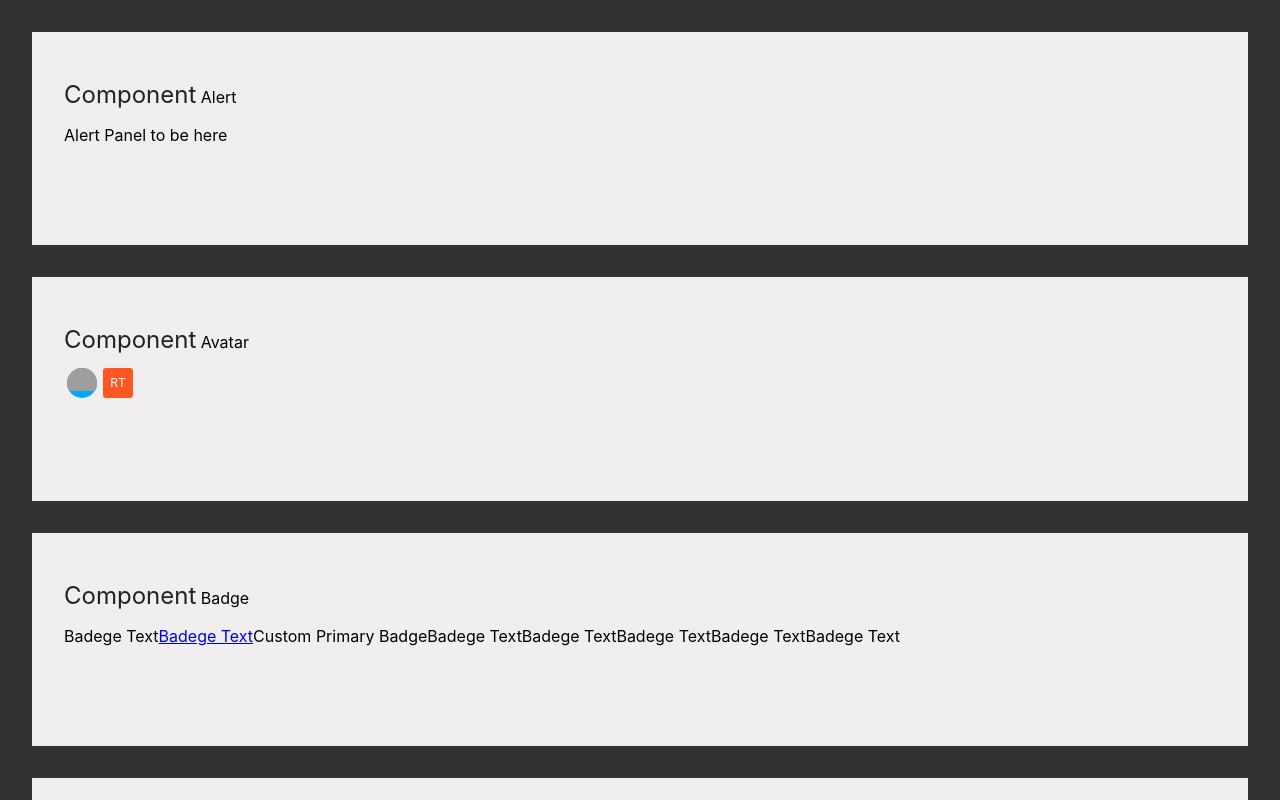
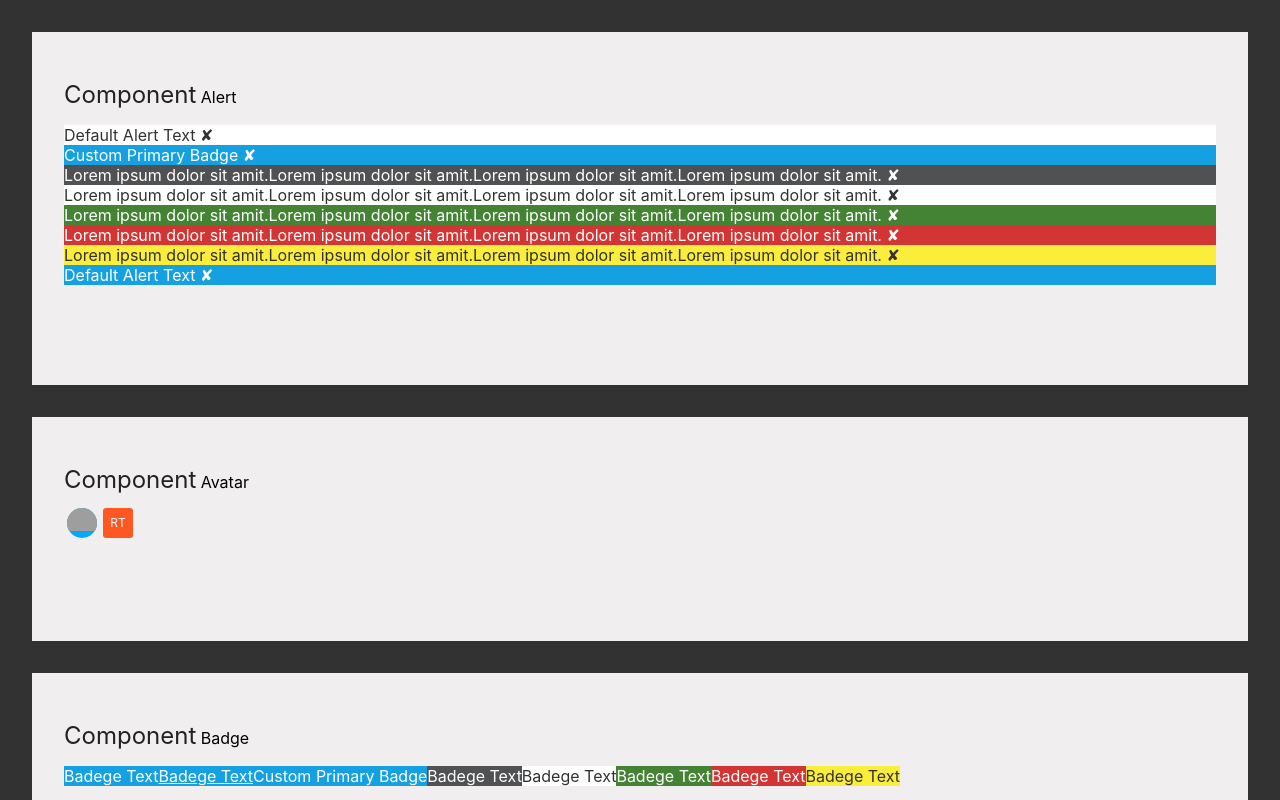
Before and after one commit to sachingvit/react-ui-toolkit, a React (Create React App) app: page / in a window 1280 px wide. Shown: the top 800 px of the page. Built offline with nearby package versions, Linux system fonts and the light colour scheme; grey boxes are pictures that could not be loaded.

Commit message:
update HOC name and Alert setup

```diff
--- a/src/App.js
+++ b/src/App.js
@@ -8,8 +8,8 @@ import { Avatar, Alert, Badge, LableInput } from './lib/component'
 import { alertComponent, avatarComponent, labelComponent, badgeComponent } from './docProps'
 
 
-const DemoSection = ({ children }) => {
-  return <div className="demo-section">{children}</div>
+const DemoSection = ({ children, noFlex }) => {
+  return <div className={`demo-section ${noFlex && `no-flex`}`}>{children}</div>
 }
 
 const ComponentNameDispay = ({ name }) => <p><span>Component</span> {name}</p>
@@ -21,8 +21,10 @@ function App() {
 
       <div className="demo-content-area">
         <ComponentNameDispay name={`${alertComponent?.name}`} />
-        <DemoSection>
-          <Alert {...alertComponent?.props} />
+        <DemoSection noFlex={true}>
+          {React.Children.toArray(
+            alertComponent.props.map(alertProps => <Alert {...alertProps}>{`${alertProps?.text || 'Default Alert Text'}`}</Alert>)
+          )}
         </DemoSection>
       </div>
 
--- a/src/docProps.js
+++ b/src/docProps.js
@@ -33,7 +33,34 @@ export const avatarComponent = {
 export const alertComponent = {
     name: 'Alert',
     props: [
-
+        undefined,
+        {
+            type: "primary",
+            text: "Custom Primary Badge"
+        },
+        {
+            text: "Lorem ipsum dolor sit amit.Lorem ipsum dolor sit amit.Lorem ipsum dolor sit amit.Lorem ipsum dolor sit amit.",
+            type: "secondary"
+        },
+        {
+            text: "Lorem ipsum dolor sit amit.Lorem ipsum dolor sit amit.Lorem ipsum dolor sit amit.Lorem ipsum dolor sit amit.",
+            type: "default"
+        },
+        {
+            text: "Lorem ipsum dolor sit amit.Lorem ipsum dolor sit amit.Lorem ipsum dolor sit amit.Lorem ipsum dolor sit amit.",
+            type: "success"
+        },
+        {
+            text: "Lorem ipsum dolor sit amit.Lorem ipsum dolor sit amit.Lorem ipsum dolor sit amit.Lorem ipsum dolor sit amit.",
+            type: "danger"
+        },
+        {
+            text: "Lorem ipsum dolor sit amit.Lorem ipsum dolor sit amit.Lorem ipsum dolor sit amit.Lorem ipsum dolor sit amit.",
+            type: "warning"
+        },
+        {
+            type: "primary"
+        }
     ]
 }
 
--- a/src/index.css
+++ b/src/index.css
@@ -26,6 +26,10 @@
             color: rgba(26, 24, 24, 0.959);
         }
 
+        div.demo-content-area .demo-section.no-flex {
+            display: block;
+        }
+
         div.demo-content-area .demo-section {
             display: flex;
             /* max-width: 25%;
--- /dev/null
+++ b/src/lib/component/Alert/Alert.css
@@ -0,0 +1,9 @@
+.alert {
+    display: block;
+    padding: 1rem;
+    margin: 1rem;
+    width: 98%;
+    min-width: 98%;
+    border: 1px solid #c0c0c0;
+    border-radius: 10px;
+}
--- a/src/lib/component/Alert/Alert.js
+++ b/src/lib/component/Alert/Alert.js
@@ -1,20 +1,34 @@
 import React from 'react'
 import PropTypes from 'prop-types'
+import './../Badge/Badge.css'
+import './Alert.css'
+import { WithSkin } from './../Badge/Badge'
 
-function Alert(props) {
-    return (
-        <div>
-            Alert Panel to be here
-        </div>
-    )
-}
+const Alert = WithSkin(
+    function Alert(props) {
+        const {
+            classes,
+            text: AlertText,
+            children = null,
+            ...rest
+        } = props;
+        return (
+            <>
+                <div className={classes}>
+                    <span>{children || AlertText}</span>
+                    <span className="close"> &#10008; </span>
+                </div>
+            </>
+        )
+    }
+)
 
 Alert.defaultProps = {
     href: "",
     size: "small",
     tag: 'span',
-    type: "primary",
-    text: '',
+    type: "default",
+    text: 'It\'s a default alert.',
     variant: 'button',
 }
 
--- a/src/lib/component/Badge/Badge.css
+++ b/src/lib/component/Badge/Badge.css
@@ -9,57 +9,81 @@ a.badge {
     text-decoration: none;
 }
 
+.primary {
+    background-color: rgb(21, 160, 225);
+    color: white;
+}
+
+.primary:hover {
+    background-color: rgb(9, 149, 214);
+}
+
+.secondary {
+    color: white;
+    background-color: rgb(80, 81, 82);
+}
+
+.secondary:hover {
+    background-color: rgb(31, 32, 32);
+}
+
+.default {
+    color: #323232;
+    background-color: rgb(255, 255, 255);
+}
+
+.default:hover {
+    background-color: rgb(238, 232, 232);
+}
+
+.success {
+    background-color: rgb(68, 131, 52);
+    color: white;
+}
+
+.success:hover {
+    background-color: rgb(61, 126, 45);
+}
+
+.danger {
+    background-color: rgb(211, 52, 52);
+    color: white;
+}
+
+.danger:hover {
+    background-color: rgb(209, 38, 38);
+}
+
+.warning {
+    background-color: rgb(250, 237, 60);
+    color: #323232;
+}
+
+.warning:hover {
+    background-color: rgb(225, 213, 34);
+}
+
+.badge.success {
+    color: #fff;
+}
+
+.badge.default {
+    border: 1px solid rgb(90, 87, 87);
+    color: #323232;
+}
+
+.badge.danger {
+    color: #fff;
+}
+
+.badge.warning {
+    color: #323232;
+}
+
 .badge.primary {
     color: white;
-    background-color: rgb(21, 160, 225);
-}
-
-.badge.primary:hover {
-    background-color: rgb(9, 149, 214);
 }
 
 .badge.secondary {
     color: white;
-    background-color: rgb(80, 81, 82);
 }
-
-.badge.secondary:hover {
-    background-color: rgb(31, 32, 32);
-}
-
-.badge.default {
-    border: 1px solid rgb(90, 87, 87);
-    background-color: rgb(255, 255, 255);
-    color: #323232;
-}
-
-.badge.default:hover {
-    background-color: rgb(238, 232, 232);
-}
-
-.badge.success {
-    background-color: rgb(68, 131, 52);
-    color: #fff;
-}
-
-.badge.success:hover {
-    background-color: rgb(61, 126, 45);
-}
-
-.badge.danger {
-    background-color: rgb(211, 52, 52);
-    color: #fff;
-}
-
-.badge.danger:hover {
-    background-color: rgb(209, 38, 38);
-}
-
-.badge.warning {
-    background-color: rgb(250, 237, 60);
-    color: #323232;
-}
-
-.badge.warning:hover {
-    background-color: rgb(225, 213, 34);
-}
--- a/src/lib/component/Badge/Badge.js
+++ b/src/lib/component/Badge/Badge.js
@@ -2,7 +2,7 @@ import PropTypes from 'prop-types'
 import './Badge.css'
 
 
-const Badge = WithBadge(function Badge(props) {
+const Badge = WithSkin(function Badge(props) {
     let {
         tag: Tag,
         text: badgeText,
@@ -26,7 +26,7 @@ const Badge = WithBadge(function Badge(props) {
 })
 
 
-function WithBadge(Component) {
+export function WithSkin(Component) {
     return (props) => {
         const classes = `${props.className || Component.name.toLowerCase()} ${props.type}`
         return (
```
Also changed, not shown: 1 other file (tests, documents, lock files or other folders).
